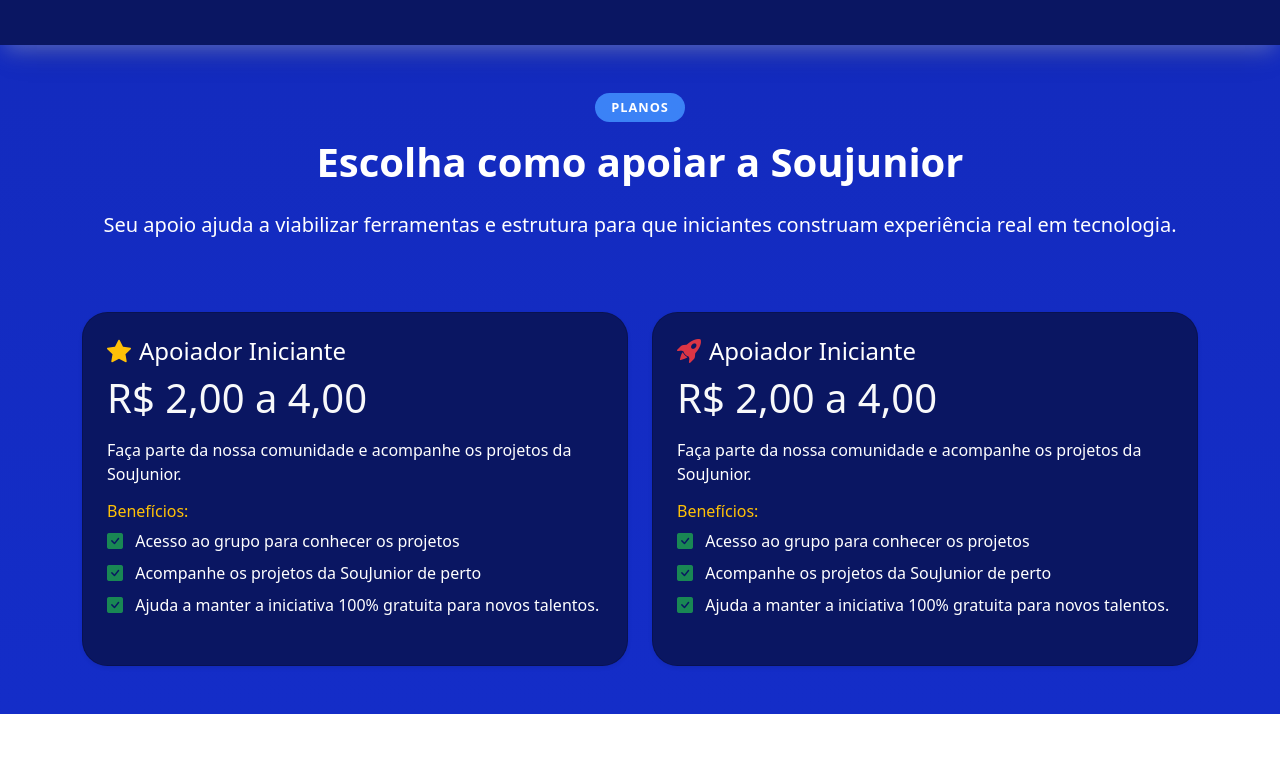
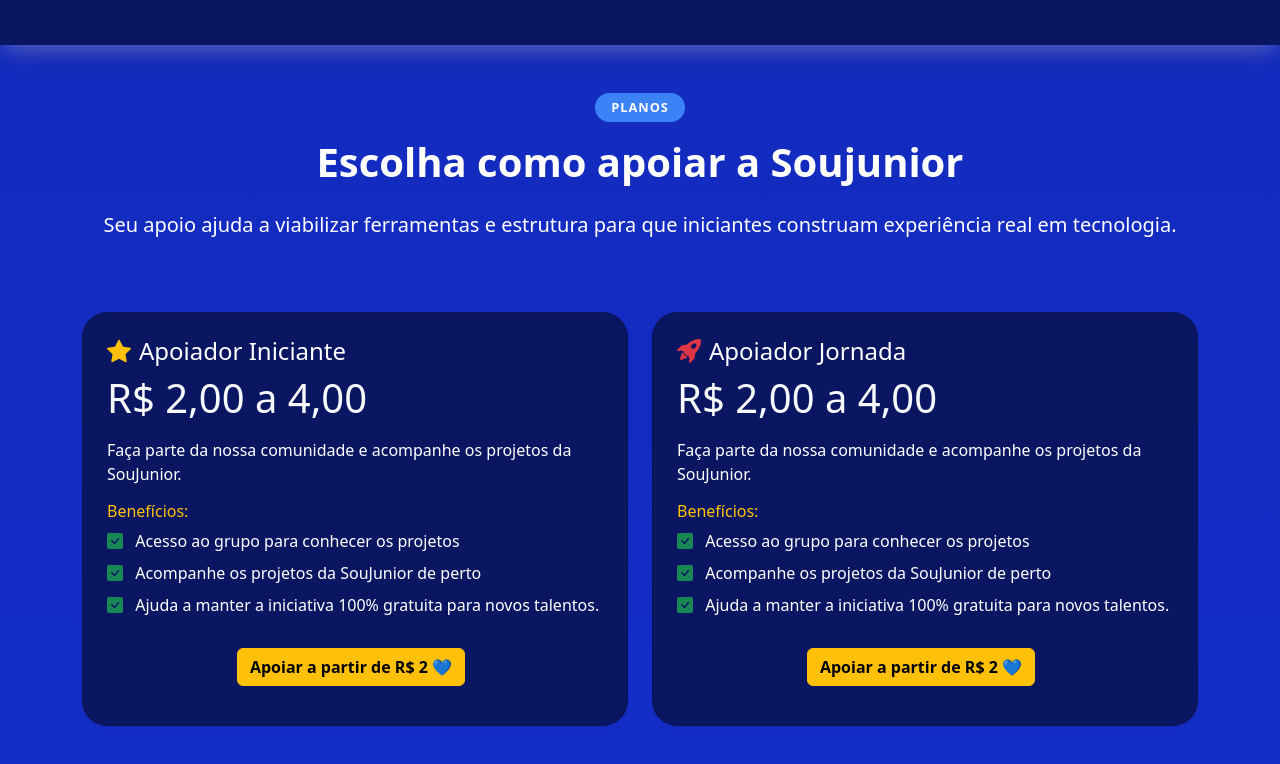
Before and after one commit to brubsant/hackathon_soujunior, a website: page index.html in a window 1280 px wide. Shown: the part 2737-3501 px from the top of the page. Before the commit the page ends 3451 px from the top, so only its background shows below. Drawn offline with nearby package versions, Linux system fonts and the light colour scheme; a web font is replaced by a local one.

Commit message:
feat: realizado a criacao de botao na secao de planos

```diff
--- a/index.html
+++ b/index.html
@@ -496,6 +496,14 @@
                   Ajuda a manter a iniciativa 100% gratuita para novos talentos.
                 </li>
               </ul>
+
+              <!--btn plano 1-->
+              <div class="btn">
+                <a href="https://apoia.se/soujunior" target="_blank" rel="noopener noreferrer"
+                  class="btn btn-warning me-2 mb-2 fw-bold">
+                  Apoiar a partir de R$ 2 💙
+                </a>
+              </div>
             </div>
           </div>
 
@@ -504,7 +512,7 @@
             <div class="card h-100 p-4 shadow-sm">
               <h2 class="fs-4 d-flex align-items-center text-white gap-2">
                 <i class="bi bi-rocket-takeoff-fill text-danger"></i>
-                Apoiador Iniciante
+                Apoiador Jornada
               </h2>
               <h3 class="fs-1 text-light">R$ 2,00 a 4,00</h3>
               <p class="text-white mt-2">Faça parte da nossa comunidade e acompanhe os projetos da SouJunior.</p>
@@ -524,6 +532,14 @@
                   Ajuda a manter a iniciativa 100% gratuita para novos talentos.
                 </li>
               </ul>
+
+              <!--btn plano 2-->
+              <div class="btn">
+                <a href="https://apoia.se/soujunior" target="_blank" rel="noopener noreferrer"
+                  class="btn btn-warning me-2 mb-2 fw-bold">
+                  Apoiar a partir de R$ 2 💙
+                </a>
+              </div>
             </div>
           </div>
         </div>
```
